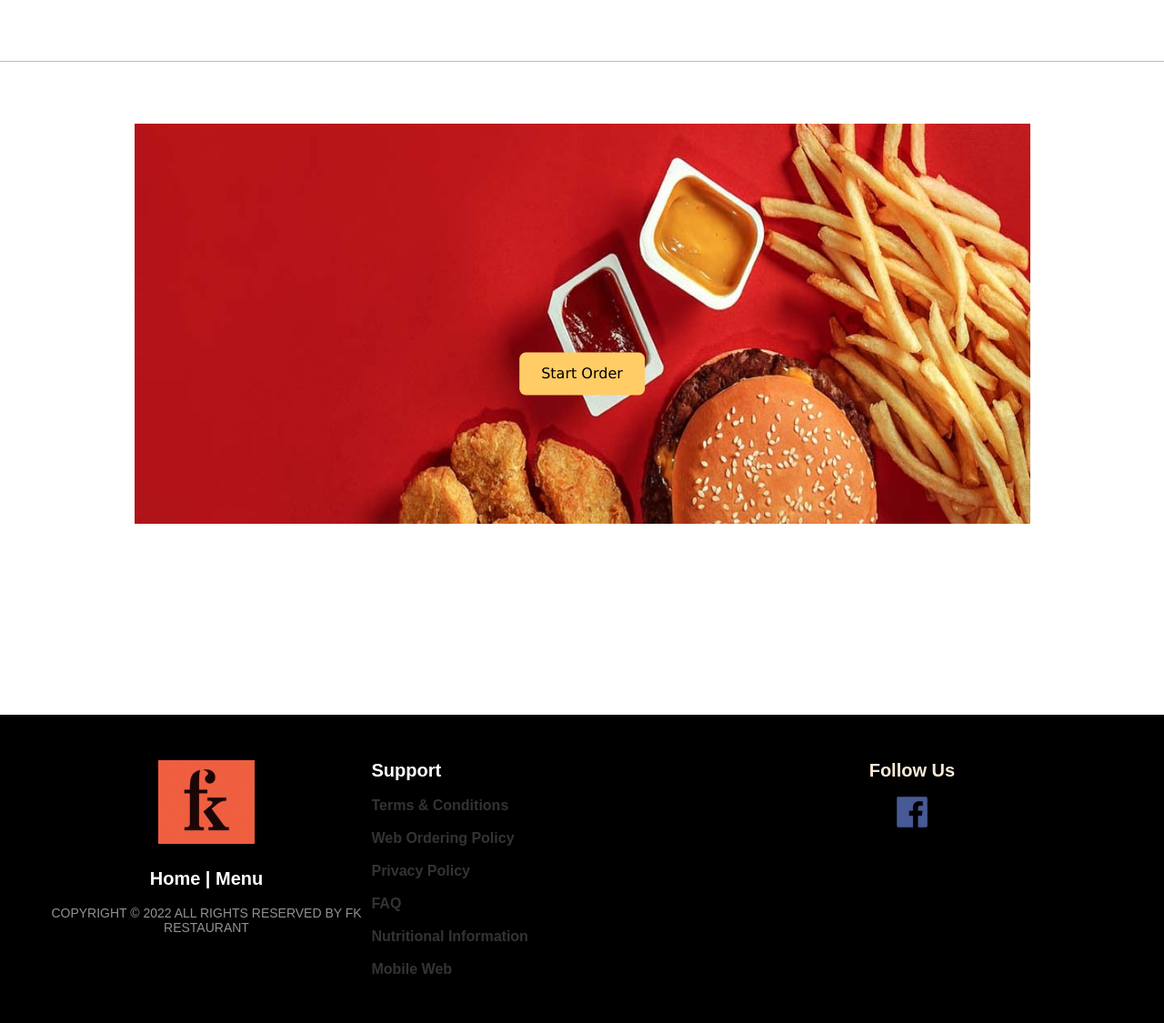
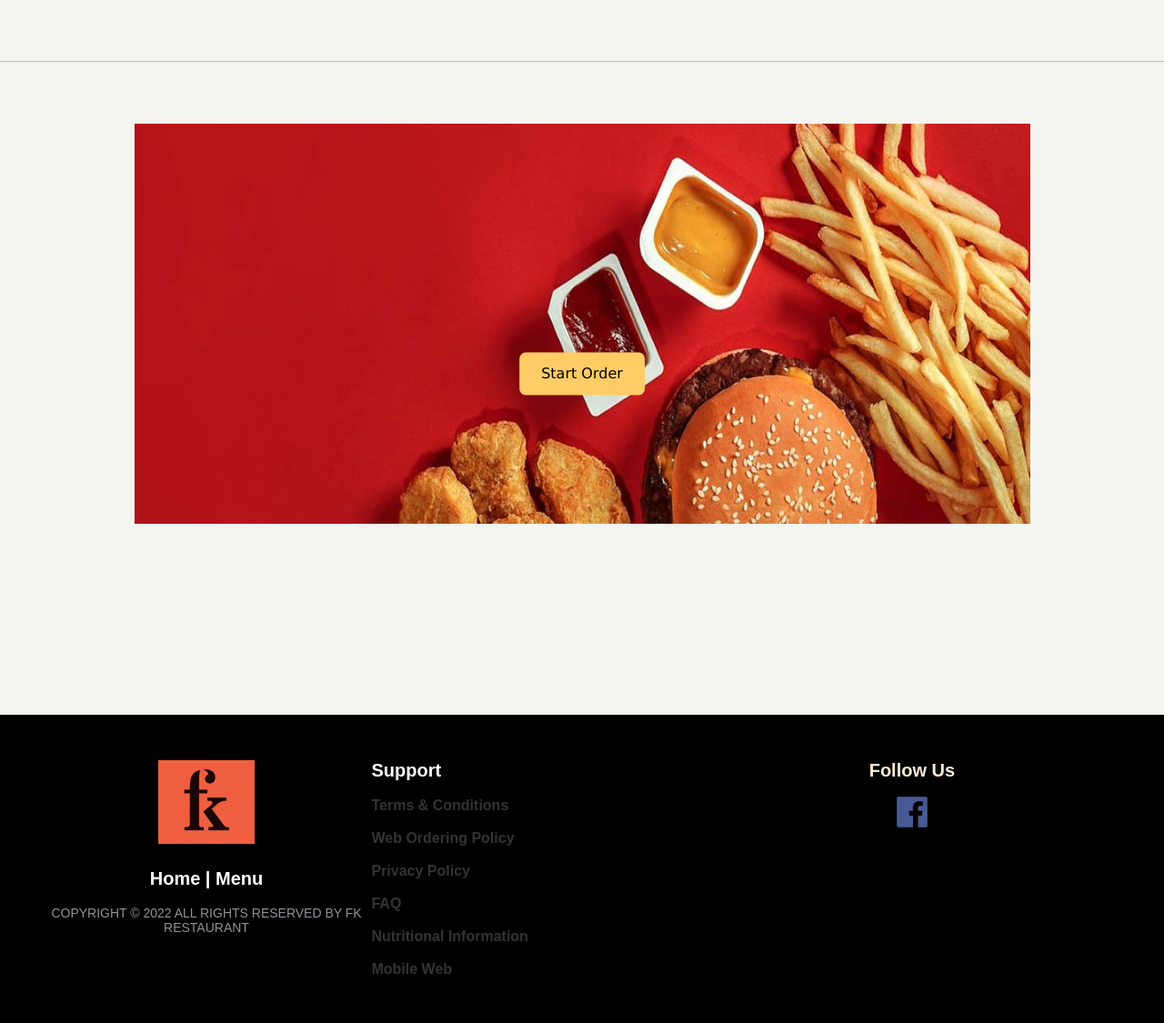
Before and after one commit to lqie02/workshop2, a PHP site: page /fkfood/customer/homepage.php in a window 1280 px wide. Shown: the part 934-2059 px from the top of the page at 91% size. Run offline with PHP 8.4, Linux system fonts and the light colour scheme; the visitor is signed in with stand-in values (Sample User, id 1).

Commit message:
Update homepage.php

```diff
--- a/customer/homepage.php
+++ b/customer/homepage.php
@@ -1,5 +1,6 @@
 <?php $title = 'homepage';
  include('header.php') ;?>
+
 <!DOCTYPE html>
 <html>
 <head>
@@ -40,10 +41,10 @@
 
 
 </style>
-
+<div style="background-color:#f5f5f0">
 </head>
+<div style="background-color:#f5f5f0">
 <body>
-
 <div class="slideshow-container">
 
 <div class="mySlides fade">
```
